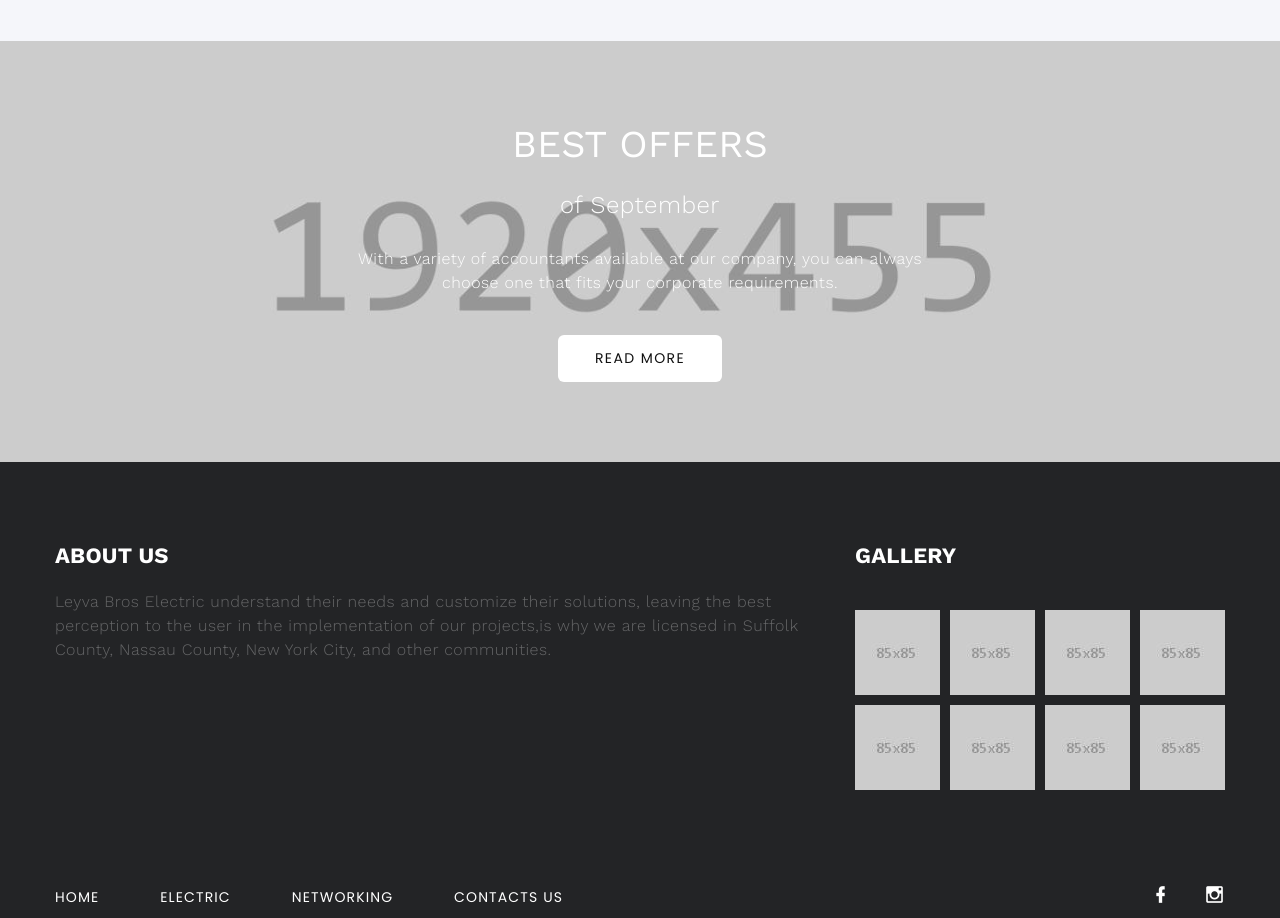
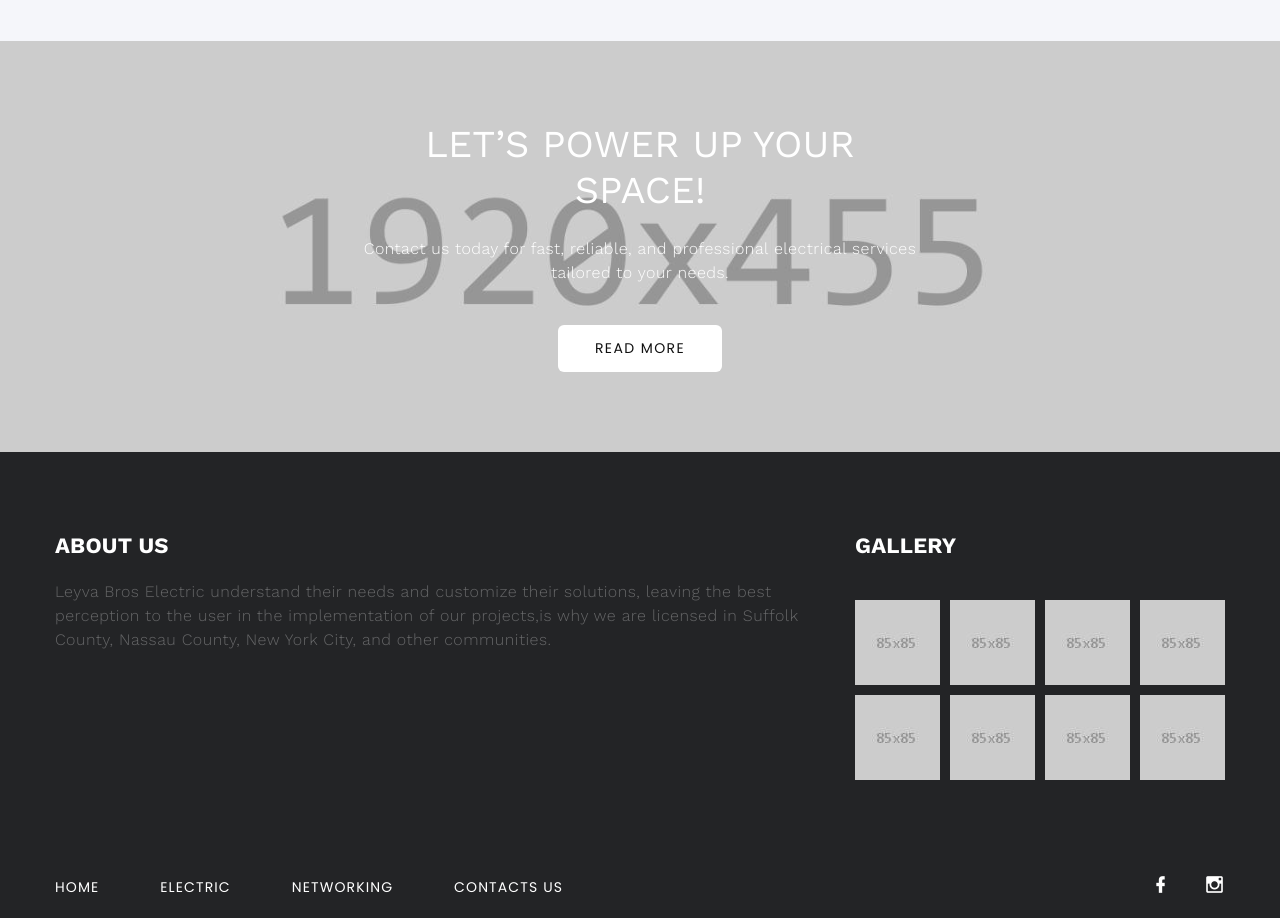
Before and after one commit to leo987wil/leyva-bross-electric2, a plain HTML site: page index.html in a window 1280 px wide. Shown: the part 2820-3738 px from the top of the page. Drawn offline with nearby package versions, Linux system fonts and the light colour scheme.

Commit message:
Add files via upload

```diff
--- a/index.html
+++ b/index.html
@@ -205,9 +205,8 @@
         <div class="container">
           <div class="row justify-content-center">
             <div class="col-sm-10 col-lg-7 col-xl-6">
-              <h3 class="wow-outer"><span class="wow slideInDown text-uppercase">Best offers</span></h3>
-              <p class="heading-subtitle">of September</p>
-              <p class="wow-outer offset-top-4"><span class="wow slideInDown" data-wow-delay=".05s">With a variety of accountants available at our company, you can always choose one that fits your corporate requirements.</span></p>
+              <h3 class="wow-outer"><span class="wow slideInDown text-uppercase">Let’s Power Up Your Space!</span></h3>
+              <p class="wow-outer offset-top-4"><span class="wow slideInDown" data-wow-delay=".05s">Contact us today for fast, reliable, and professional electrical services tailored to your needs.</span></p>
               <div class="wow-outer button-outer"><a class="button button-primary-white button-winona wow slideInDown" href="#" data-wow-delay=".1s">Read more</a></div>
             </div>
           </div>
```
